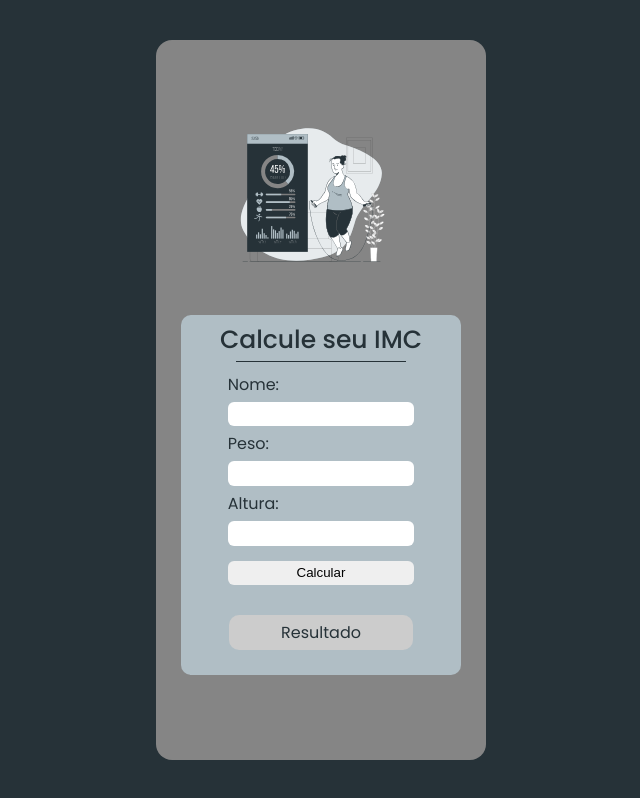
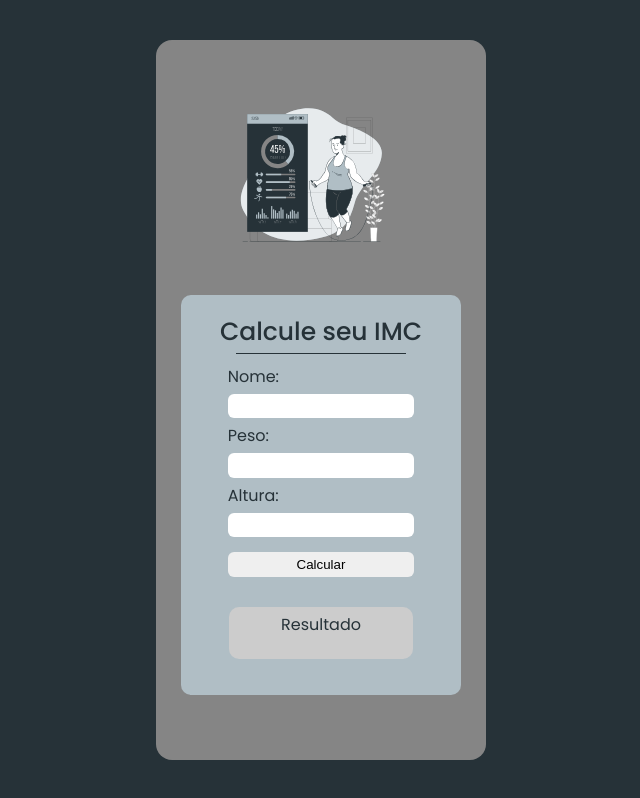
Before and after one commit to luizotvio/projeto-imc, a plain HTML site: page index.html in a window 1280 px wide. Shown: the whole page, without its empty margins (319-959 px from the left). Drawn offline with Linux system fonts and the light colour scheme.

Commit message:
Update style.css

```diff
--- a/assets/css/style.css
+++ b/assets/css/style.css
@@ -47,7 +47,7 @@ main {
     justify-content: center;
 
     background-color: #B0BEC5;
-    max-height: 360px;
+    height: 400px;
     width: 280px;
     padding: 1rem;
     margin: 20px 0;
```
